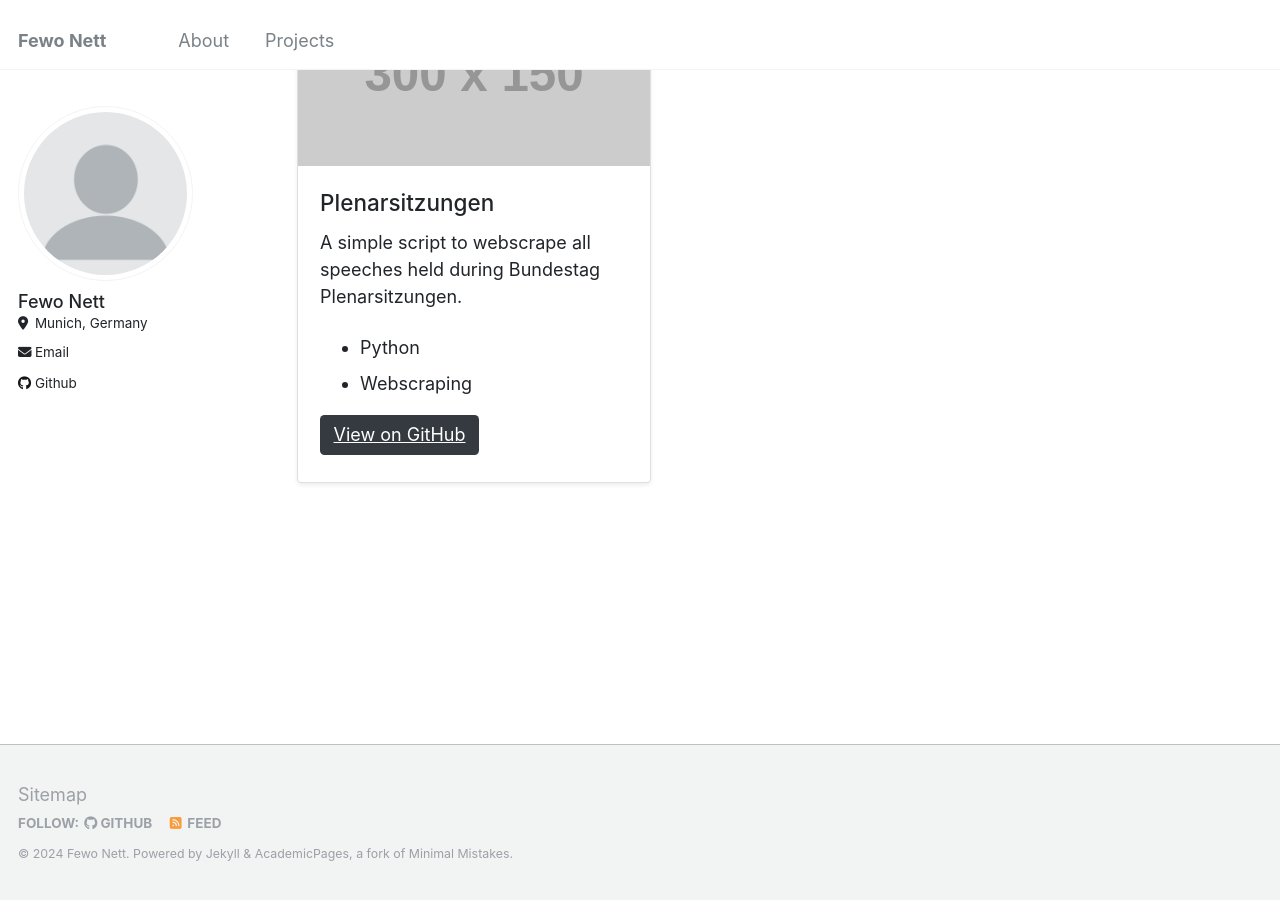
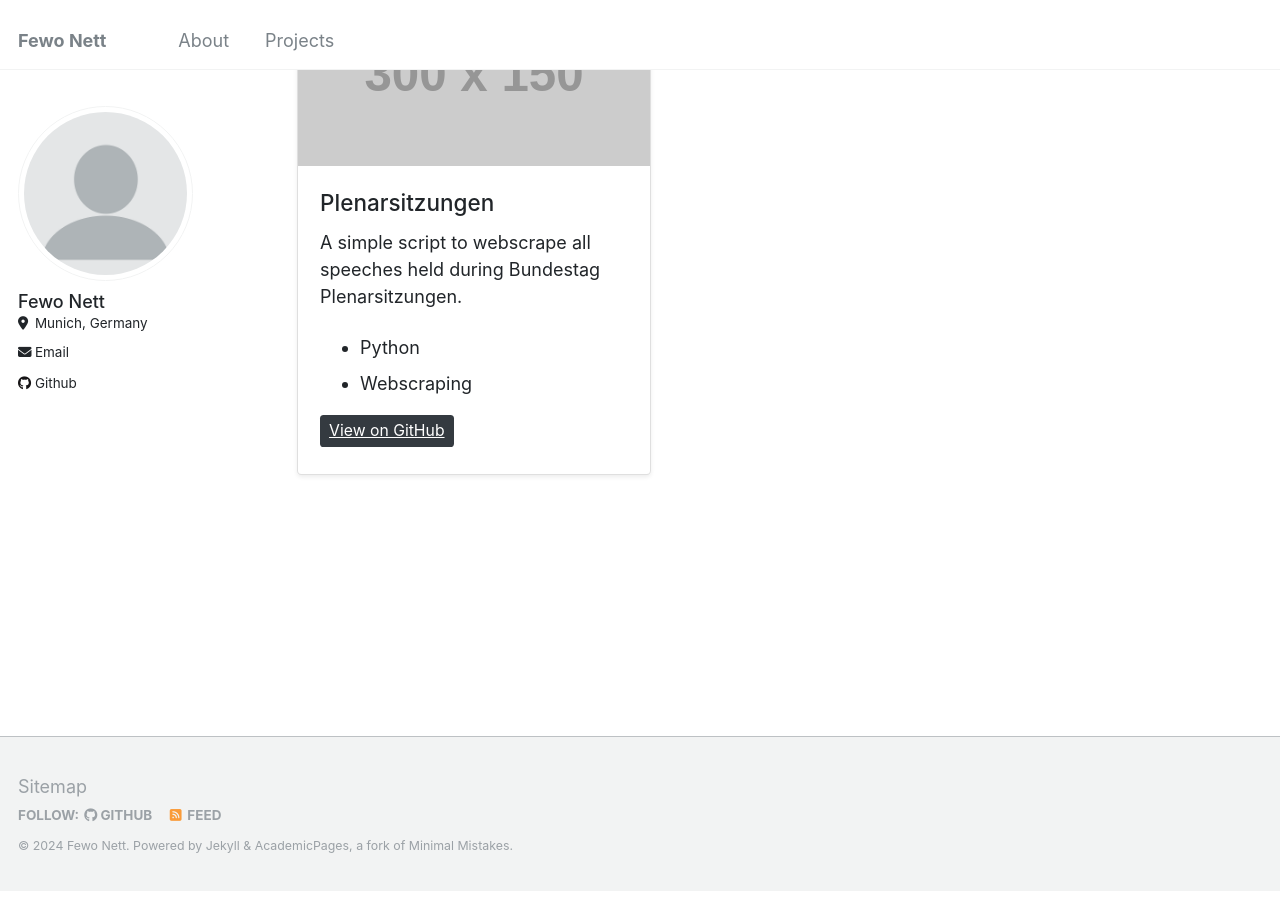
Before and after one commit to fewonett/fewonett.github.io, a Jekyll site: the page built from _pages/about.html, in a window 1280 px wide and 900 px high, scrolled down 2437 px. Built offline with Jekyll 4.4.1, drawn with Linux system fonts in a browser that asks for light colours.

Commit message:
Update about.html

```diff
--- a/_pages/about.html
+++ b/_pages/about.html
@@ -106,7 +106,7 @@ redirect_from:
             <li>Python</li>
             <li>Webscraping</li>
           </ul>
-          <a href="https://github.com/your-username/plenarsitzungen" class="btn btn-dark">View on GitHub</a>
+          <a href="https://github.com/your-username/plenarsitzungen" class="btn btn-dark btn-sm">View on GitHub</a>
         </div>
       </div>
     </div>
```
